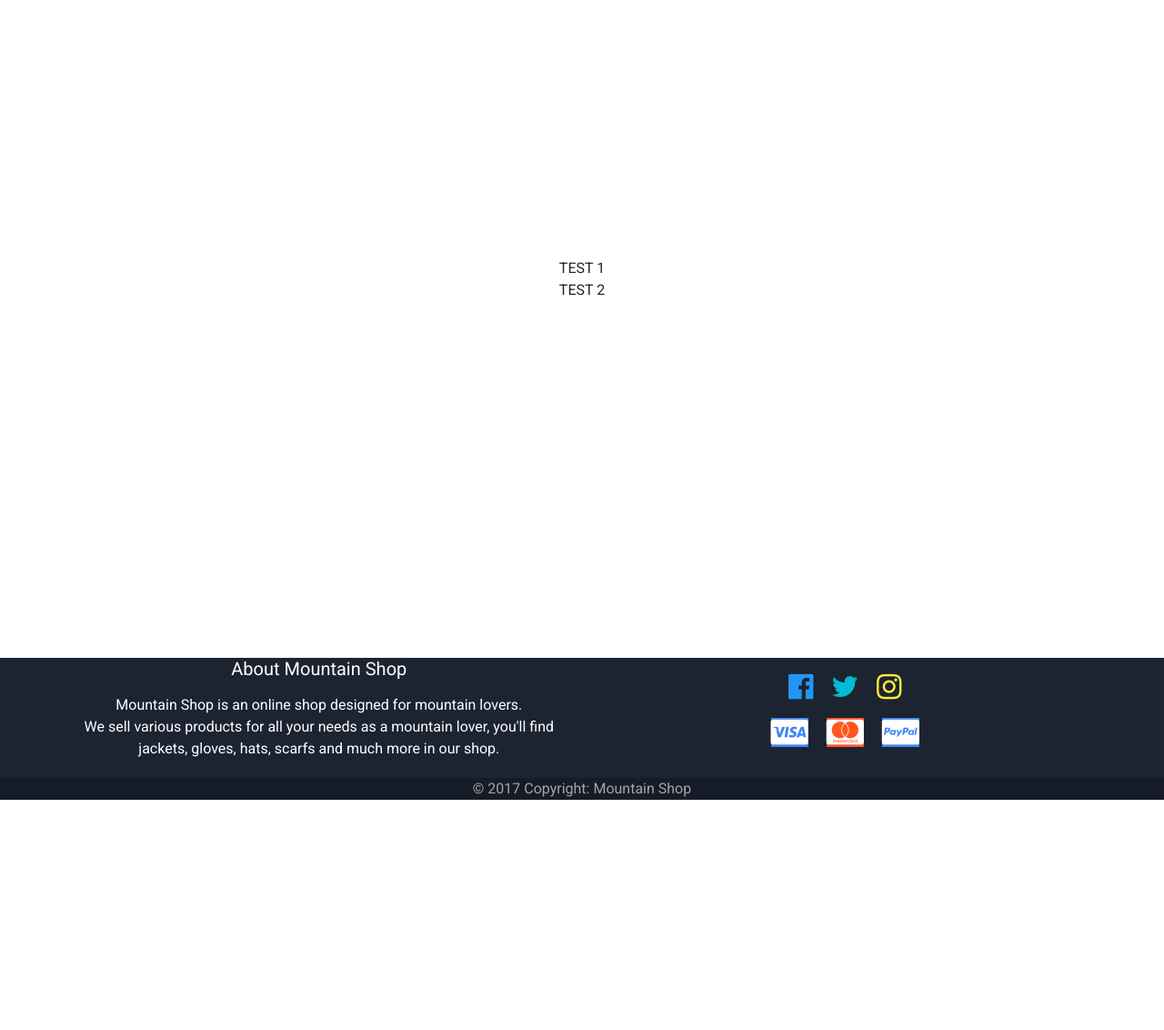
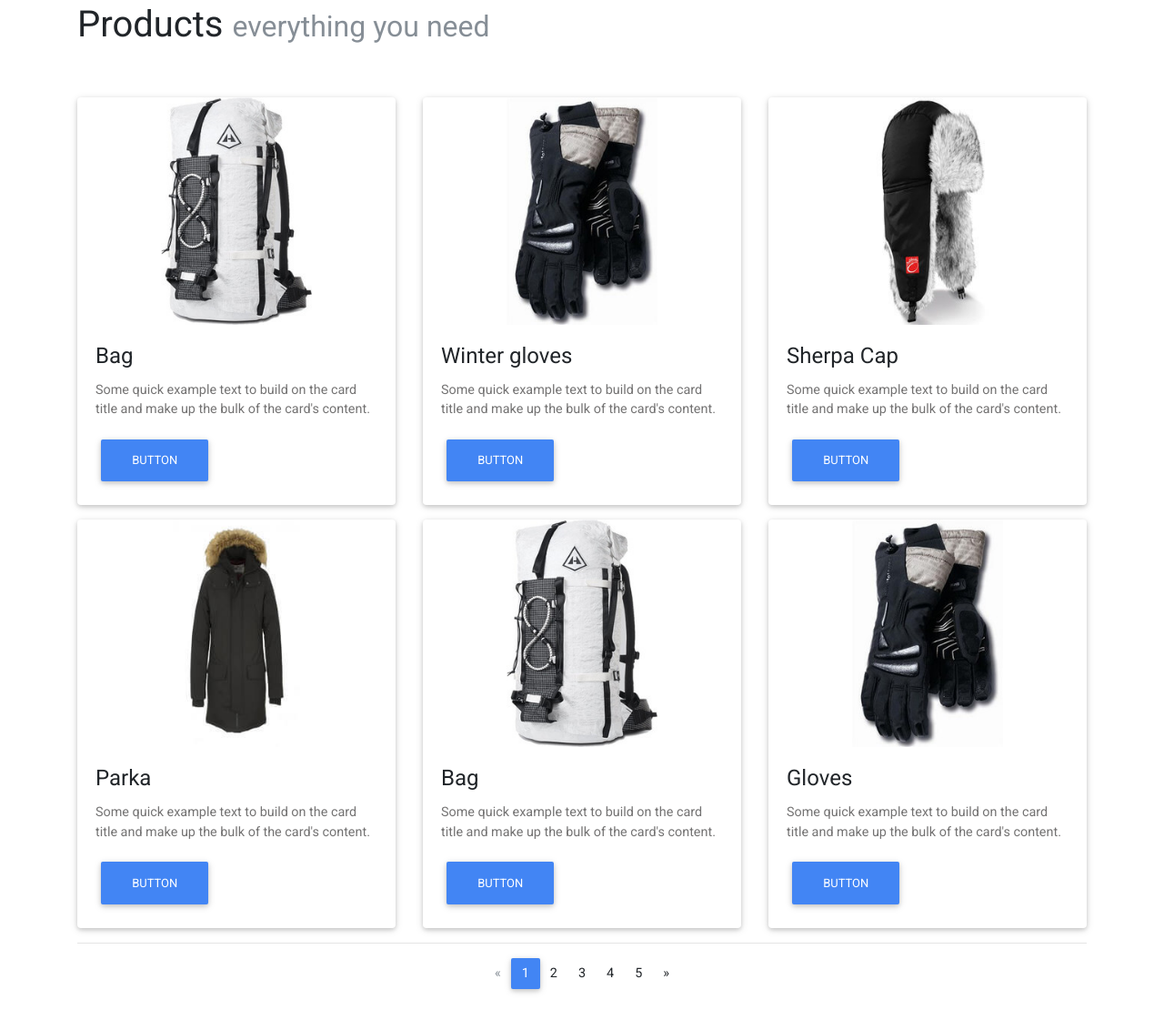
Before and after one commit to LuckyLaszlo/mountain_shop, a website: page front/index.html at #!/products in a window 1280 px wide. Shown: the part 93-1225 px from the top of the page at 91% size. Before the commit the page ends 972 px from the top, so only its background shows below. Drawn offline with nearby package versions, Linux system fonts and the light colour scheme; some packages are replaced by stand-ins of ours.

Commit message:
product view first design

```diff
--- a/front/src/css/styles.css
+++ b/front/src/css/styles.css
@@ -2,7 +2,7 @@
 html,
 body,
 .full-height {
-  height: 100vh;
+  min-height: 100vh;
 }
 /* Navigation*/
 .top-nav-collapse {
--- a/front/src/js/components/products/products-view.html
+++ b/front/src/js/components/products/products-view.html
@@ -1,7 +1,164 @@
 <div class="full-height">
-  <div class="flex-center flex-column">
-    <p class="wow fadeInLeft" data-wow-delay="0.2s">TEST 1</p>
-    <p class="wow fadeInRight" data-wow-delay="0.4s">TEST 2</p>
+  <div class="container pt-5">
+    <!--Page heading-->
+    <div class="row mt-5">
+      <div class="col-md-12">
+        <h1 class="h1-responsive">Products
+          <small class="text-muted">everything you need </small>
+        </h1>
+      </div>
+    </div>
+    <!--First row-->
+    <div class="row mt-5 wow">
+      <!--First column-->
+      <div class="col-lg-4 wow fadeIn" data-wow-delay="0.2s">
+        <!--Card-->
+        <div class="card">
+          <!--Card image-->
+          <div class="view hm-zoom flex-center">
+            <img class="img-fluid" src="src/img/products/bags/bag.jpg" alt="Card image cap">
+          </div>
+          <!--Card content-->
+          <div class="card-body">
+            <!--Title-->
+            <h4 class="card-title">Bag</h4>
+            <!--Text-->
+            <p class="card-text">Some quick example text to build on the card title and make up the bulk of the card's content.</p>
+            <a href="#" class="btn btn-primary">Button</a>
+          </div>
+        </div>
+      </div>
+      <!--Second column-->
+      <div class="col-lg-4 wow fadeIn" data-wow-delay="0.4s">
+        <!--Card-->
+        <div class="card">
+          <!--Card image-->
+          <div class="view hm-zoom flex-center">
+            <img class="img-fluid" src="src/img/products/gloves/gants.jpg" alt="Card image cap">
+          </div>
+          <!--Card content-->
+          <div class="card-body">
+            <!--Title-->
+            <h4 class="card-title">Winter gloves</h4>
+            <!--Text-->
+            <p class="card-text">Some quick example text to build on the card title and make up the bulk of the card's content.</p>
+            <a href="#" class="btn btn-primary">Button</a>
+          </div>
+        </div>
+      </div>
+      <!--Third column-->
+      <div class="col-lg-4 wow fadeIn" data-wow-delay="0.6s">
+        <!--Card-->
+        <div class="card">
+          <!--Card image-->
+          <div class="view hm-zoom flex-center">
+            <img class="img-fluid" src="src/img/products/hats/bonnet-sherpa.jpg" alt="Card image cap">
+          </div>
+          <!--Card content-->
+          <div class="card-body">
+            <!--Title-->
+            <h4 class="card-title">Sherpa Cap</h4>
+            <!--Text-->
+            <p class="card-text">Some quick example text to build on the card title and make up the bulk of the card's content.</p>
+            <a href="#" class="btn btn-primary">Button</a>
+          </div>
+        </div>
+      </div>
+    </div>
+    <!--Second row-->
+    <div class="row mt-3">
+      <!--First column-->
+      <div class="col-lg-4 wow fadeIn" data-wow-delay="0.2s">
+        <!--Card-->
+        <div class="card">
+          <!--Card image-->
+          <div class="view hm-zoom flex-center">
+            <img class="img-fluid" src="src/img/products/jackets/parka.jpg" alt="Card image cap">
+          </div>
+          <!--Card content-->
+          <div class="card-body">
+            <!--Title-->
+            <h4 class="card-title">Parka</h4>
+            <!--Text-->
+            <p class="card-text">Some quick example text to build on the card title and make up the bulk of the card's content.</p>
+            <a href="#" class="btn btn-primary">Button</a>
+          </div>
+        </div>
+      </div>
+      <!--Second column-->
+      <div class="col-lg-4 wow fadeIn" data-wow-delay="0.4s">
+        <!--Card-->
+        <div class="card">
+          <!--Card image-->
+          <div class="view hm-zoom flex-center">
+            <img class="img-fluid" src="src/img/products/bags/bag.jpg" alt="Card image cap">
+          </div>
+          <!--Card content-->
+          <div class="card-body">
+            <!--Title-->
+            <h4 class="card-title">Bag</h4>
+            <!--Text-->
+            <p class="card-text">Some quick example text to build on the card title and make up the bulk of the card's content.</p>
+            <a href="#" class="btn btn-primary">Button</a>
+          </div>
+        </div>
+      </div>
+      <!--Third column-->
+      <div class="col-lg-4">
+        <!--Card-->
+        <div class="card">
+          <!--Card image-->
+          <div class="view hm-zoom flex-center">
+            <img class="img-fluid" src="src/img/products/gloves/gants.jpg" alt="Card image cap">
+          </div>
+          <!--Card content-->
+          <div class="card-body">
+            <!--Title-->
+            <h4 class="card-title">Gloves</h4>
+            <!--Text-->
+            <p class="card-text">Some quick example text to build on the card title and make up the bulk of the card's content.</p>
+            <a href="#" class="btn btn-primary">Button</a>
+          </div>
+        </div>
+      </div>
+    </div>
+
+    <hr>
+
+    <!--Pagination-->
+    <nav class="row flex-center wow fadeIn" data-wow-delay="0.2s">
+      <ul class="pagination">
+        <li class="page-item disabled">
+          <a class="page-link" href="#!" aria-label="Previous">
+            <span aria-hidden="true">&laquo;</span>
+            <span class="sr-only">Previous</span>
+          </a>
+        </li>
+        <li class="page-item active">
+          <a class="page-link" href="#!">1
+            <span class="sr-only">(current)</span>
+          </a>
+        </li>
+        <li class="page-item">
+          <a class="page-link" href="#!">2</a>
+        </li>
+        <li class="page-item">
+          <a class="page-link" href="#!">3</a>
+        </li>
+        <li class="page-item">
+          <a class="page-link" href="#!">4</a>
+        </li>
+        <li class="page-item">
+          <a class="page-link" href="#!">5</a>
+        </li>
+        <li class="page-item">
+          <a class="page-link" href="#!" aria-label="Next">
+            <span aria-hidden="true">&raquo;</span>
+            <span class="sr-only">Next</span>
+          </a>
+        </li>
+      </ul>
+    </nav>
   </div>
 </div>
 
```
Also changed, not shown: front/src/js/components/home/home-view.html (+1 -1 lines), front/index.html (line endings or trailing spaces), front/src/img/products/bags/bag.jpg (added), front/src/img/products/gloves/gants.jpg (added), front/src/img/products/hats/bonnet-sherpa.jpg (added), front/src/img/products/jackets/parka.jpg (added).
